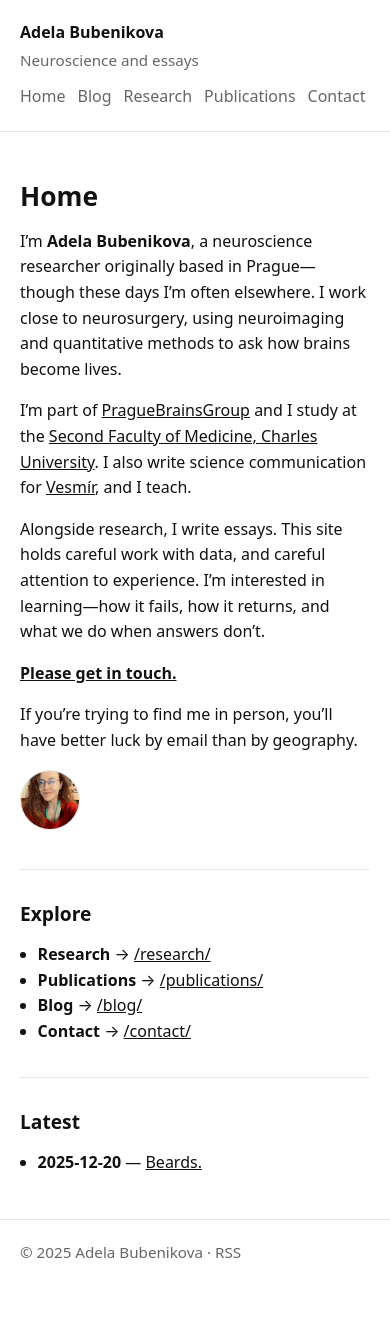
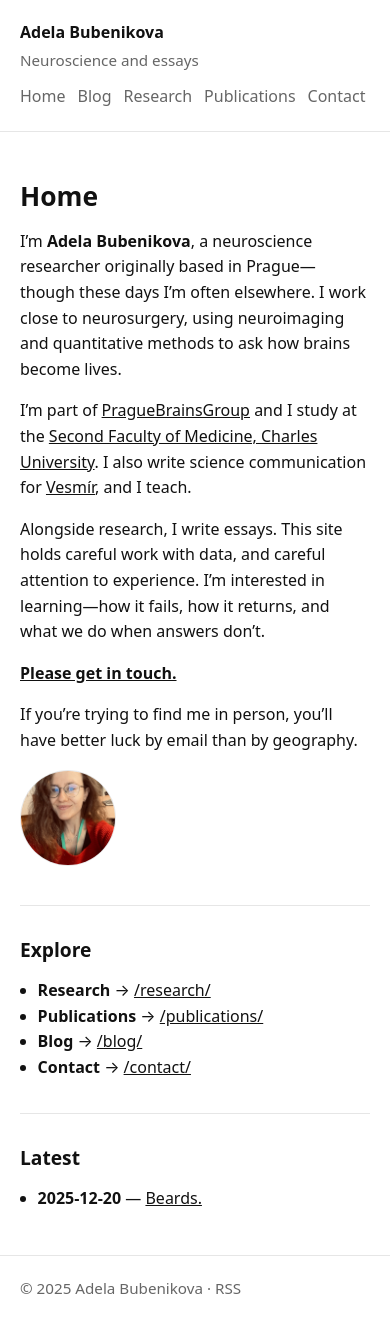
Before and after one commit to bubenikovaadela/bubenikovaadela.github.io, a Jekyll site: the page built from index.md, in a window 390 px wide. Built offline with Jekyll 4.4.1, drawn with Linux system fonts in a browser that asks for light colours; before the commit the page ends 1284 px from its top, so only the background shows below that.

Commit message:
Increase avatar size in home-hero for small screens

```diff
--- a/assets/css/site.css
+++ b/assets/css/site.css
@@ -115,7 +115,7 @@ pre{
 }
 @media (max-width: 520px){
   .home-hero{ flex-direction: column; }
-  .home-hero .avatar{ width: 60px; height: 60px; }
+  .home-hero .avatar{ width: 96px; height: 96px; }
 }
 
 .site-footer{
```
